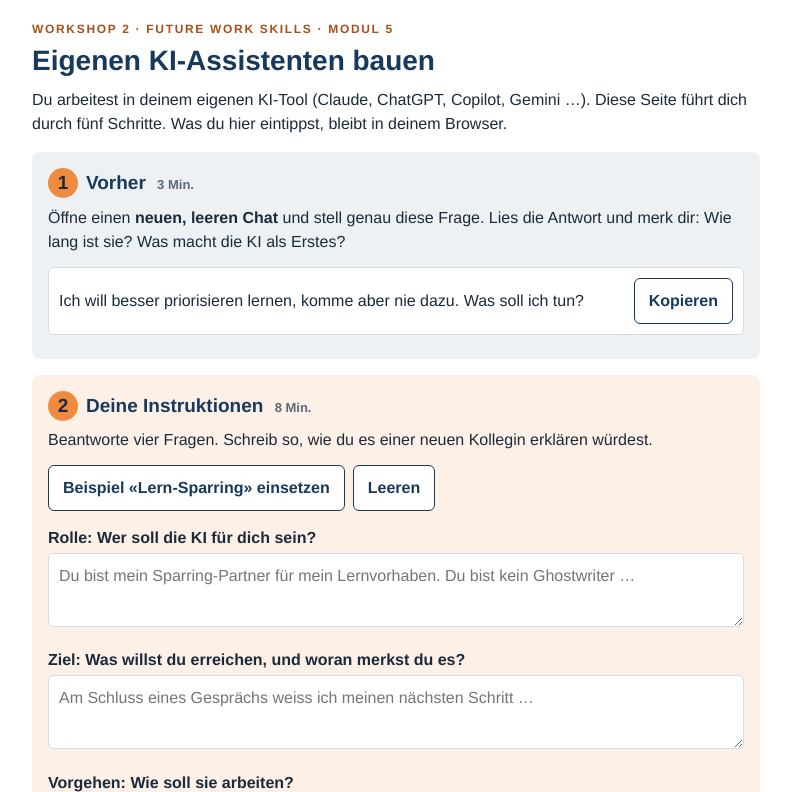
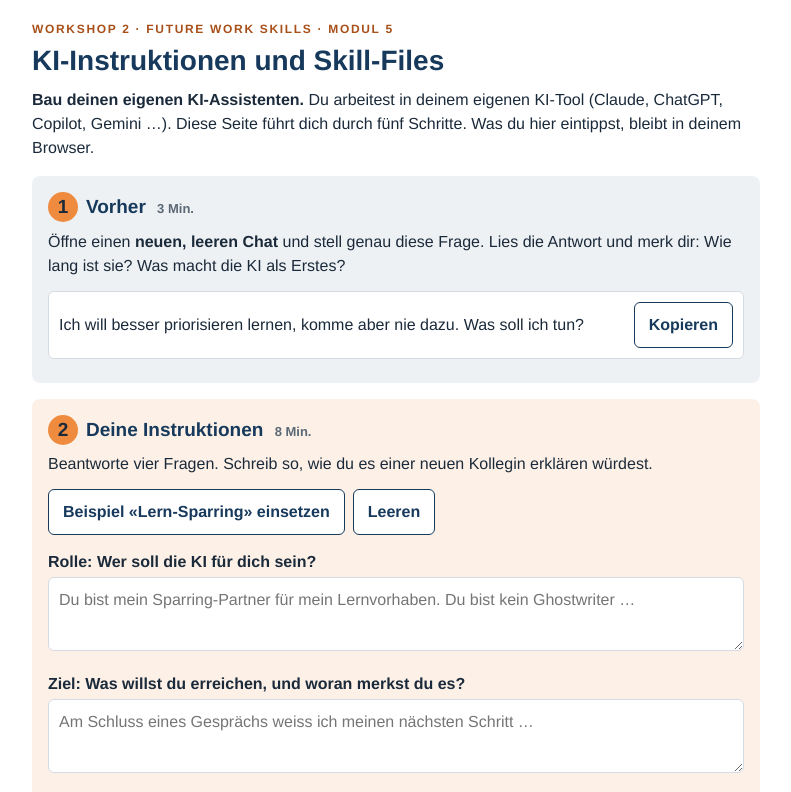
Before and after one commit to silvanadrian/ki-instruktionen-workshop, a plain HTML site: page docs/assistent.html in a window 1280 px wide. Shown: the top 792 px of the page, without its empty margins (244-1035 px from the left). Drawn offline with Linux system fonts and the light colour scheme.

Commit message:
Übung auf fünf Schritte umgestellt; Seitentitel wie im Modul-5-Deck

```diff
--- a/docs/assistent.html
+++ b/docs/assistent.html
@@ -3,14 +3,14 @@
 <head>
 <meta charset="utf-8">
 <meta name="viewport" content="width=device-width, initial-scale=1">
-<title>Workshop 2: Eigenen KI-Assistenten bauen</title>
+<title>Workshop 2: KI-Instruktionen und Skill-Files</title>
 <link rel="stylesheet" href="stil.css">
 </head>
 <body>
 <main>
 <div class="kopf">Workshop 2 · Future Work Skills · Modul 5</div>
-<h1>Eigenen KI-Assistenten bauen</h1>
-<p>Du arbeitest in deinem eigenen KI-Tool (Claude, ChatGPT, Copilot, Gemini …). Diese Seite führt dich durch fünf Schritte. Was du hier eintippst, bleibt in deinem Browser.</p>
+<h1>KI-Instruktionen und Skill-Files</h1>
+<p><b>Bau deinen eigenen KI-Assistenten.</b> Du arbeitest in deinem eigenen KI-Tool (Claude, ChatGPT, Copilot, Gemini …). Diese Seite führt dich durch fünf Schritte. Was du hier eintippst, bleibt in deinem Browser.</p>
 
 <section class="schritt grau">
   <h2><span class="nr">1</span>Vorher <span class="zeit">3 Min.</span></h2>
```
Also changed, not shown: docs/index.html (+1 -1 lines), 2 other files.
